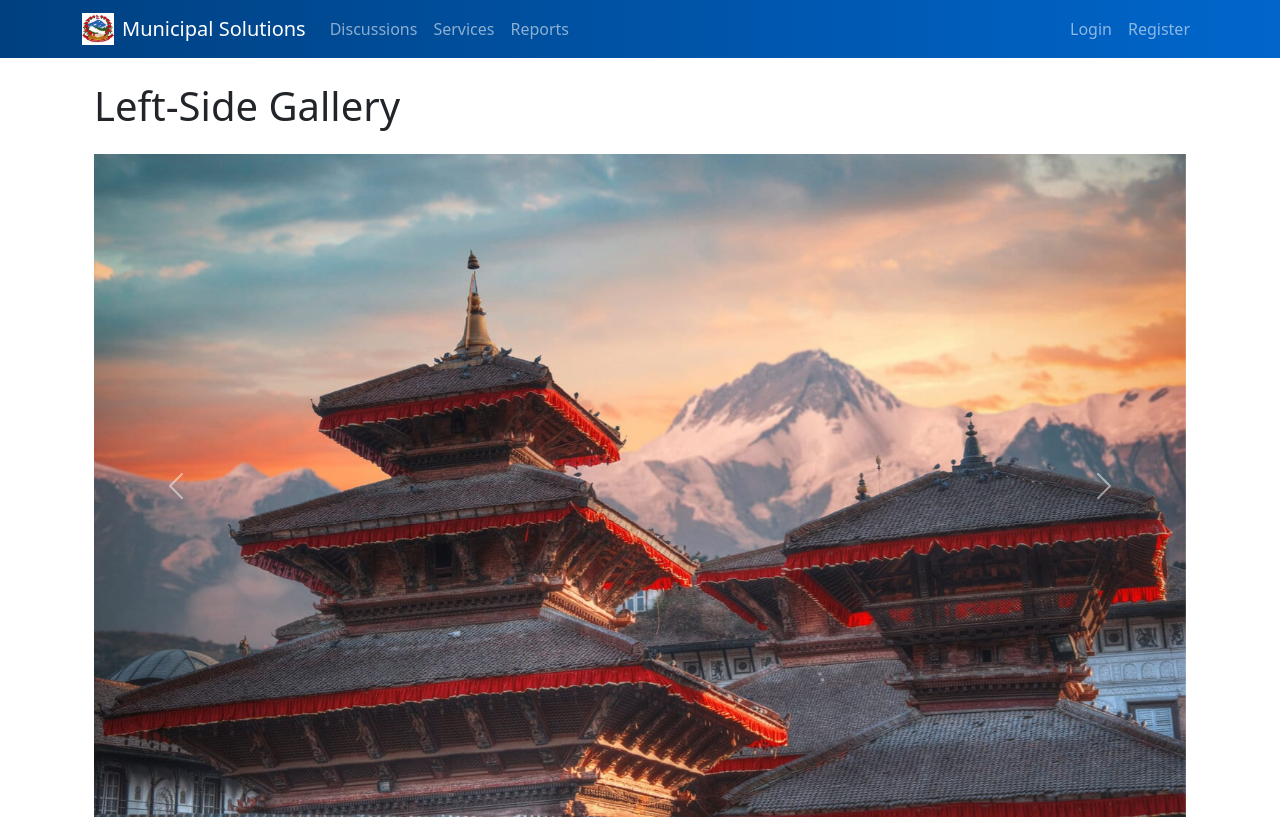
After one commit to Sujal-Khatri/Municipal_Solutions, a Django app: page /gallery/left/ in a window 1280 px wide. The commit adds this page. Run offline with Django 5.2, Linux system fonts and the light colour scheme.

Commit message:
gallery work done

```diff
--- a/services/urls.py
+++ b/services/urls.py
@@ -11,4 +11,6 @@ urlpatterns = [
     path('discussions/delete/<int:post_id>/', views.delete_post, name='delete_post'),
     path('services/', service_page, name='service_page'),
     path('reports/', views.reports, name='reports'),
+    path('gallery/left/', views.gallery_left, name='gallery_left'),
+    path('gallery/right/', views.gallery_right, name='gallery_right'),
 ]
--- a/services/views.py
+++ b/services/views.py
@@ -1,3 +1,4 @@
+import os
 from django.shortcuts import render
 from django.shortcuts import render, redirect, get_object_or_404
 from django.contrib.auth.decorators import login_required
@@ -5,6 +6,7 @@ from .models import DiscussionPost, PostReaction, Notice, Report
 from .forms import DiscussionPostForm
 from django.views.decorators.cache import never_cache
 from django.contrib.auth.decorators import login_required
+from django.conf import settings
 
 @never_cache
 def home(request):
@@ -23,6 +25,27 @@ def home(request):
         'latest_posts': latest_posts,
         'notices': notices
     })
+#gallery work
+def _list_gallery(dir_name):
+    gallery_dir = os.path.join(settings.BASE_DIR, 'static', 'css', 'img', dir_name)
+    files = sorted(f for f in os.listdir(gallery_dir)
+                   if f.lower().endswith(('.png','.jpg','.jpeg','.gif')))
+    return [f'css/img/{dir_name}/{fname}' for fname in files]
+
+def gallery_left(request):
+    images = _list_gallery('gallery_left')
+    return render(request, 'accounts/gallery.html', {
+        'images': images,
+        'title': 'Left-Side Gallery'
+    })
+
+def gallery_right(request):
+    images = _list_gallery('gallery_right')
+    return render(request, 'accounts/gallery.html', {
+        'images': images,
+        'title': 'Right-Side Gallery'
+    })
+
 #for reports
 def reports(request):
     all_reports = Report.objects.order_by('-created_at')[:10]
--- /dev/null
+++ b/templates/accounts/gallery.html
@@ -0,0 +1,34 @@
+{% extends 'base.html' %}
+{% load static %}
+
+{% block content %}
+  <div class="container mt-4">
+    <h1 class="mb-4">{{ title }}</h1>
+
+    {% if images %}
+      <div id="galleryCarousel" class="carousel slide" data-bs-ride="carousel">
+        <div class="carousel-inner">
+          {% for img in images %}
+            <div class="carousel-item {% if forloop.first %}active{% endif %}">
+              <img src="{% static img %}"
+                   class="d-block w-100"
+                   alt="Gallery image {{ forloop.counter }}">
+            </div>
+          {% endfor %}
+        </div>
+        <button class="carousel-control-prev" type="button"
+                data-bs-target="#galleryCarousel" data-bs-slide="prev">
+          <span class="carousel-control-prev-icon" aria-hidden="true"></span>
+          <span class="visually-hidden">Previous</span>
+        </button>
+        <button class="carousel-control-next" type="button"
+                data-bs-target="#galleryCarousel" data-bs-slide="next">
+          <span class="carousel-control-next-icon" aria-hidden="true"></span>
+          <span class="visually-hidden">Next</span>
+        </button>
+      </div>
+    {% else %}
+      <p>No images available.</p>
+    {% endif %}
+  </div>
+{% endblock %}
```
Also changed, not shown: templates/gallery_left.html (added, +8 -0 lines), templates/gallery_right.html (added, +8 -0 lines), templates/services/home.html (+73 -49 lines), static/css/img/gallery_left/gallery_left.jpg (added), static/css/img/gallery_right/gallery_right.jpg (added), static/css/img/gallery_right/gallery_right1.jpg (added), static/css/img/gallery_right/gallery_right2.jpg (added), 2 other files.
